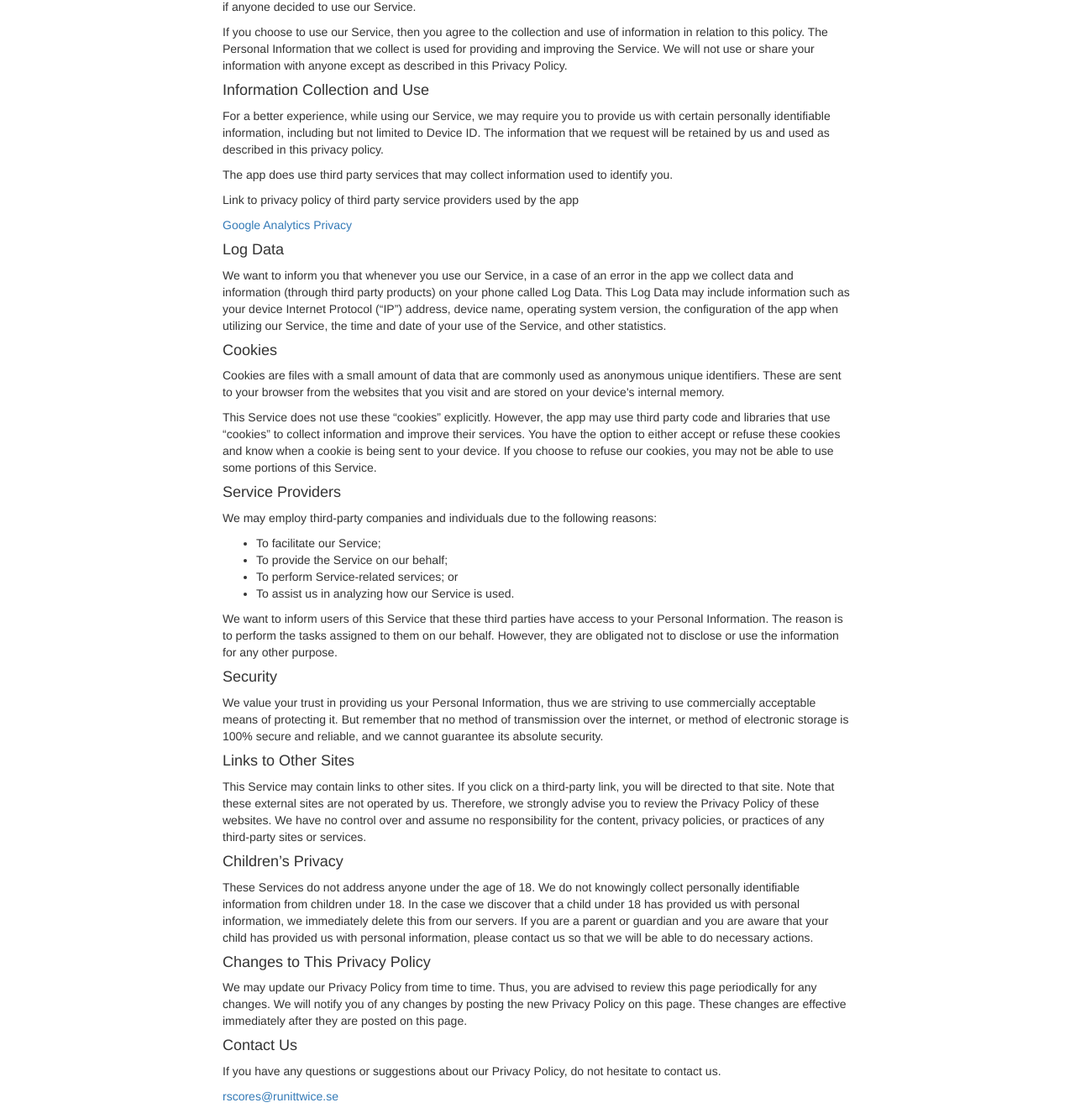
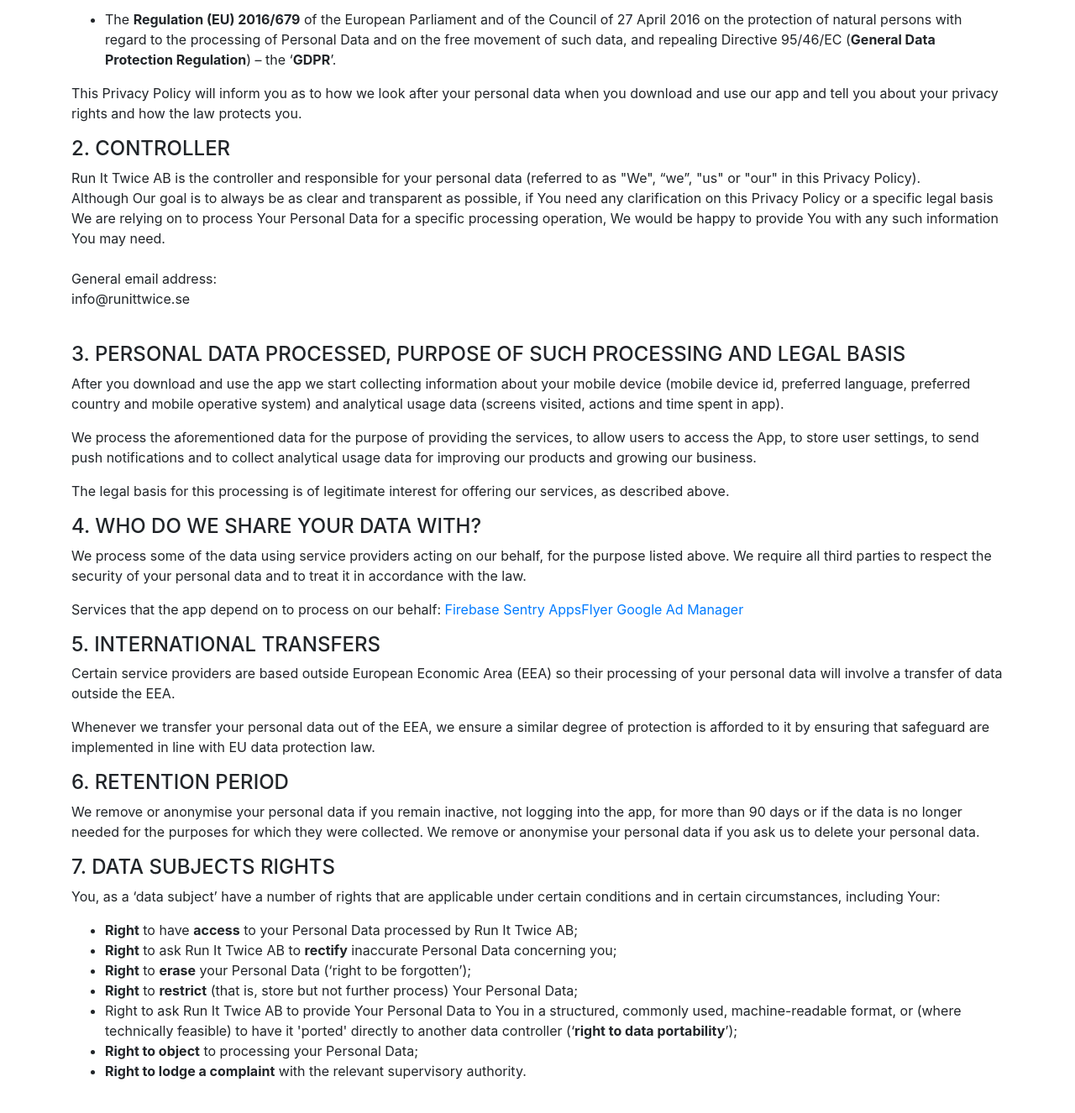
Before and after one commit to runittwice/runittwice.github.io, a plain HTML site: page privacypolicy.html in a window 1280 px wide. Shown: the part 166-1492 px from the top of the page at 84% size. After the commit the page ends 1470 px from the top, so only its background shows below. Drawn offline with nearby package versions, Linux system fonts and the light colour scheme.

Commit message:
Update privacypolicy.html

```diff
--- a/privacypolicy.html
+++ b/privacypolicy.html
@@ -1,142 +1,108 @@
-<html lang="en">
+<html lang="en"><head>
 
-<head>
+  <!-- SITE TITTLE -->
+  <meta charset="utf-8">
+  <meta http-equiv="X-UA-Compatible" content="IE=edge">
+  <meta name="viewport" content="width=device-width, initial-scale=1">
+  <title>Privacy Policy</title>
 
-    <!-- Global site tag (gtag.js) - Google Analytics -->
-    <script async src="https://www.googletagmanager.com/gtag/js?id=UA-125053200-3"></script>
-    <script>
-    window.dataLayer = window.dataLayer || [];
-    function gtag(){dataLayer.push(arguments);}
-    gtag('js', new Date());
 
-    gtag('config', 'UA-125053200-3');
-    </script>
+  <!-- PLUGINS CSS STYLE -->
+  <!-- Bootstrap -->
+  <link href="plugins/bootstrap/css/bootstrap.min.css" rel="stylesheet">
 
-    <meta charset="utf-8">
-    <meta http-equiv="X-UA-Compatible" content="IE=edge">
-    <meta name="viewport" content="width=device-width, initial-scale=1">
-    <meta name="description" content="">
-    <meta name="author" content="">
+  <!-- CUSTOM CSS -->
+  <link href="css/style.css" rel="stylesheet">
 
-    <title>Play it safe with Run It Twice!</title>
-    <link rel="icon" href="img/favicon.png?" sizes="32x32" type="image/png">
-
-    <!-- Bootstrap Core CSS -->
-    <link href="vendor/bootstrap/css/bootstrap.min.css" rel="stylesheet">
-
-    <!-- Custom Fonts -->
-    <link href="vendor/font-awesome/css/font-awesome.min.css" rel="stylesheet" type="text/css">
-    <link href="https://fonts.googleapis.com/css?family=Open+Sans:300italic,400italic,600italic,700italic,800italic,400,300,600,700,800" rel="stylesheet" type="text/css">
-    <link href="https://fonts.googleapis.com/css?family=Merriweather:400,300,300italic,400italic,700,700italic,900,900italic" rel="stylesheet" type="text/css">
-
-    <!-- Plugin CSS -->
-    <link href="vendor/magnific-popup/magnific-popup.css" rel="stylesheet">
-
-    <!-- Theme CSS -->
-    <link href="css/creative.css" rel="stylesheet">
-
-    <!-- HTML5 Shim and Respond.js IE8 support of HTML5 elements and media queries -->
-    <!-- WARNING: Respond.js doesn't work if you view the page via file:// -->
-    <!--[if lt IE 9]>
-        <script src="https://oss.maxcdn.com/libs/html5shiv/3.7.0/html5shiv.js"></script>
-        <script src="https://oss.maxcdn.com/libs/respond.js/1.4.2/respond.min.js"></script>
-    <![endif]-->
+  <!-- FAVICON -->
+  <link href="images/favicon.png" rel="shortcut icon">
 
 </head>
 
-<body id="page-top">
-
-    <nav id="mainNav" class="navbar navbar-default navbar-fixed-top affix">
-        <div class="container-fluid">
-            <!-- Brand and toggle get grouped for better mobile display -->
-            <div class="navbar-header">
-                <button type="button" class="navbar-toggle collapsed" data-toggle="collapse" data-target="#bs-example-navbar-collapse-1">
-                    <span class="sr-only">Toggle navigation</span> Menu <i class="fa fa-bars"></i>
-                </button>
-                <a class="navbar-brand page-scroll" href="index.html">Run It Twice AB</a>
-            </div>
-
-            <!-- Collect the nav links, forms, and other content for toggling -->
-            <div class="collapse navbar-collapse" id="bs-example-navbar-collapse-1">
-                <ul class="nav navbar-nav navbar-right">
-                    <li class="">
-                        <a class="page-scroll" href="index.html#contact">Contact</a>
-                    </li>
-                </ul>
-            </div>
-            <!-- /.navbar-collapse -->
-        </div>
-        <!-- /.container-fluid -->
-    </nav>
-
-    <section id="contact">
-        <div class="container">
-            <div class="row">
-                <div class="col-lg-8 col-lg-offset-2">
-                    <h2 class="section-heading">Privacy Policy</h2>
-                    <hr class="light">
-                    <p>Run It Twice AB provides the RScores app as a Free app. This SERVICE is provided by Run It Twice AB at no cost and is intended for use as is.</p>
-        <p>This page is used to inform visitors regarding our policies with the collection, use, and disclosure of Personal Information if anyone decided to use our Service.</p>
-        <p>If you choose to use our Service, then you agree to the collection and use of information in relation to this policy. The Personal Information that we collect is used for providing and improving the Service. We will not use or share your information with anyone except as described in this Privacy Policy.</p>
-
-        <h4>Information Collection and Use</h4>
-        <p>For a better experience, while using our Service, we may require you to provide us with certain personally identifiable information, including but not limited to Device ID. The information that we request will be retained by us and used as described in this privacy policy.</p>
-        <p>The app does use third party services that may collect information used to identify you.</p>
-        <p>Link to privacy policy of third party service providers used by the app</p>
-        <p><a href="https://policies.google.com/privacy?hl=en&amp;gl=ZZ">Google Analytics Privacy</a></p>
-
-        <h4>Log Data</h4>
-        <p>We want to inform you that whenever you use our Service, in a case of an error in the app we collect data and information (through third party products) on your phone called Log Data. This Log Data may include information such as your device Internet Protocol (“IP”) address, device name, operating system version, the configuration of the app when utilizing our Service, the time and date of your use of the Service, and other statistics.</p>
-
-        <h4>Cookies</h4>
-        <p>Cookies are files with a small amount of data that are commonly used as anonymous unique identifiers. These are sent to your browser from the websites that you visit and are stored on your device's internal memory.</p>
-        <p>This Service does not use these “cookies” explicitly. However, the app may use third party code and libraries that use “cookies” to collect information and improve their services. You have the option to either accept or refuse these cookies and know when a cookie is being sent to your device. If you choose to refuse our cookies, you may not be able to use some portions of this Service.</p>
-
-        <h4>Service Providers</h4>
-        <p>We may employ third-party companies and individuals due to the following reasons:</p>
-        <ul>
-            <li>To facilitate our Service;</li>
-            <li>To provide the Service on our behalf;</li>
-            <li>To perform Service-related services; or</li>
-            <li>To assist us in analyzing how our Service is used.</li>
-        </ul>
-        <p>We want to inform users of this Service that these third parties have access to your Personal Information. The reason is to perform the tasks assigned to them on our behalf. However, they are obligated not to disclose or use the information for any other purpose.</p>
-
-        <h4>Security</h4>
-        <p>We value your trust in providing us your Personal Information, thus we are striving to use commercially acceptable means of protecting it. But remember that no method of transmission over the internet, or method of electronic storage is 100% secure and reliable, and we cannot guarantee its absolute security.</p>
-
-        <h4>Links to Other Sites</h4>
-        <p>This Service may contain links to other sites. If you click on a third-party link, you will be directed to that site. Note that these external sites are not operated by us. Therefore, we strongly advise you to review the Privacy Policy of these websites. We have no control over and assume no responsibility for the content, privacy policies, or practices of any third-party sites or services.</p>
-
-        <h4>Children’s Privacy</h4>
-        <p>These Services do not address anyone under the age of 18. We do not knowingly collect personally identifiable information from children under 18. In the case we discover that a child under 18 has provided us with personal information, we immediately delete this from our servers. If you are a parent or guardian and you are aware that your child has provided us with personal information, please contact us so that we will be able to do necessary actions.</p>
-
-        <h4>Changes to This Privacy Policy</h4>
-        <p>We may update our Privacy Policy from time to time. Thus, you are advised to review this page periodically for any changes. We will notify you of any changes by posting the new Privacy Policy on this page. These changes are effective immediately after they are posted on this page.</p>
-
-        <h4>Contact Us</h4>
-        <p>If you have any questions or suggestions about our Privacy Policy, do not hesitate to contact us.</p>
-        <p><a href="rscores@runittwice.se">rscores@runittwice.se</a></p>
-                </div>
-            </div>
-        </div>
-    </section>
+<body class="body-wrapper">
 
 
-    <!-- jQuery -->
-    <script src="vendor/jquery/jquery.min.js"></script>
+<!--=====================================
+=            Homepage Banner            =
+======================================-->
 
-    <!-- Bootstrap Core JavaScript -->
-    <script src="vendor/bootstrap/js/bootstrap.min.js"></script>
 
-    <!-- Plugin JavaScript -->
-    <script src="https://cdnjs.cloudflare.com/ajax/libs/jquery-easing/1.3/jquery.easing.min.js"></script>
-    <script src="vendor/scrollreveal/scrollreveal.min.js"></script>
-    <script src="vendor/magnific-popup/jquery.magnific-popup.min.js"></script>
+<section>
+	<div class="container text-block">
+        <button onclick="window.location.href='index.html'">Back to home</button>
+                <h2 class="section-heading">Privacy Policy</h2>
+              <h4>1. PURPOSE OF THIS PRIVACY POLICY</h4>
+              <p>
+                Run It Twice AB respects your privacy and is committed to protecting your personal data and processing it in compliance with applicable laws – notably:
+              </p>
+              <ul><li>The <b>Regulation (EU) 2016/679</b> of the European Parliament and of the Council of 27 April 2016 on the protection of natural persons with regard to the processing of Personal Data and on the free movement of such data, and repealing Directive 95/46/EC (<b>General Data Protection Regulation</b>) – the ‘<b>GDPR</b>’.</li></ul>
+              <p>
+                This Privacy Policy will inform you as to how we look after your personal data when you download and use our app and tell you about your privacy rights and how the law protects you.
+              </p>
 
-    <!-- Theme JavaScript -->
-    <script src="js/creative.min.js"></script>
+              <h4>2. CONTROLLER</h4>
+              <p>
+                Run It Twice AB is the controller and responsible for your personal data (referred to as "We", “we”, "us" or "our" in this Privacy Policy).
+                <br>
+                Although Our goal is to always be as clear and transparent as possible, if You need any clarification on this Privacy Policy or a specific legal basis We are relying on to process Your Personal Data for a specific processing operation, We would be happy to provide You with any such information You may need.
+                <br><br>
+                General email address:
+                <br>
+                info@runittwice.se
+                <br><br>
+              </p>
 
+              <h4>3. PERSONAL DATA PROCESSED, PURPOSE OF SUCH PROCESSING AND LEGAL BASIS</h4>
+              <p>
+            After you download and use the app we start collecting information about your mobile device (mobile device id, preferred language, preferred country and mobile operative system) and analytical usage data (screens visited, actions and time spent in app).
+          </p>
+              <p>
+            We process the aforementioned data for the purpose of providing the services, to allow users to access the App, to store user settings, to send push notifications and to collect analytical usage data for improving our products and growing our business.
+          </p>
+              <p>
+            The legal basis for this processing is of legitimate interest for offering our services, as described above.
+          </p>
+
+              <h4>4. WHO DO WE SHARE YOUR DATA WITH?</h4>
+              <p>
+            We process some of the data using service providers acting on our behalf, for the purpose listed above. We require all third parties to respect the security of your personal data and to treat it in accordance with the law.
+          </p>
+          <p>
+            Services that the app depend on to process on our behalf:
+            <a href="https://firebase.google.com/support/privacy">Firebase</a>
+            <a href="https://sentry.io/privacy/">Sentry</a>
+            <a href="https://www.appsflyer.com/trust/privacy/">AppsFlyer</a>
+            <a href="https://support.google.com/adspolicy/answer/54817?hl=en">Google Ad Manager</a>
+          </p>
+
+              <h4>5. INTERNATIONAL TRANSFERS</h4>
+              <p>
+            Certain service providers are based outside European Economic Area (EEA) so their processing of your personal data will involve a transfer of data outside the EEA.
+          </p>
+          <p>
+            Whenever we transfer your personal data out of the EEA, we ensure a similar degree of protection is afforded to it by ensuring that safeguard are implemented in line with EU data protection law.
+          </p>
+
+              <h4>6. RETENTION PERIOD</h4>
+              <p>
+            We remove or anonymise your personal data if you remain inactive, not logging into the app, for more than 90 days or if the data is no longer needed for the purposes for which they were collected. We remove or anonymise your personal data if you ask us to delete your personal data.
+          </p>
+
+              <h4>7. DATA SUBJECTS RIGHTS</h4>
+              <p>
+            You, as a ‘data subject’ have a number of rights that are applicable under certain conditions and in certain circumstances, including Your:
+          </p>
+          <ul>
+            <li><b>Right</b> to have <b>access</b> to your Personal Data processed by Run It Twice AB;</li>
+            <li><b>Right</b> to ask Run It Twice AB to <b>rectify</b> inaccurate Personal Data concerning you;</li>
+            <li><b>Right</b> to <b>erase</b> your Personal Data (‘right to be forgotten’);</li>
+            <li><b>Right</b> to <b>restrict</b> (that is, store but not further process) Your Personal Data;</li>
+            <li>Right to ask Run It Twice AB to provide Your Personal Data to You in a structured, commonly used, machine-readable format, or (where technically feasible) to have it 'ported' directly to another data controller (‘<b>right to data portability</b>’);</li>
+            <li><b>Right to object</b> to processing your Personal Data;</li>
+            <li><b>Right to lodge a complaint</b> with the relevant supervisory authority.</li>
+          </ul>
+	</div>
+</section>
 
 
 
```
